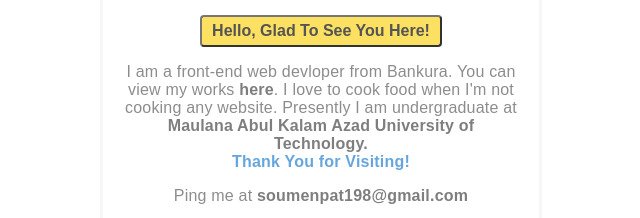
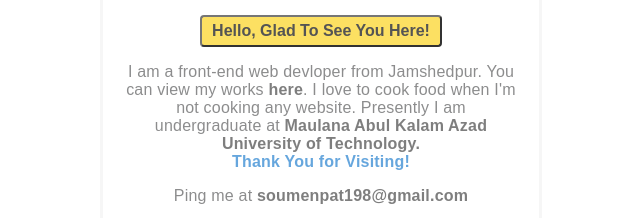
Before and after one commit to soumen198/My-Projects, a plain HTML site: page Portfolio/index.html in a window 1280 px wide. Shown: the part 288-506 px from the top of the page, without its empty margins (309-949 px from the left). Drawn offline with Linux system fonts and the light colour scheme.

Commit message:
index.html

```diff
--- a/Portfolio/index.html
+++ b/Portfolio/index.html
@@ -1,5 +1,5 @@
 <html>
-    <!---  Author - Aditya krishna -->
+    <!---  Author - Soumen Patra -->
     <head>
 
     <title> Soumen Patra | Personal Website</title>
@@ -24,7 +24,7 @@
             </a>
             <h3><span>Soumen Patra</span></h3>
             <button class="btn btn-lg btn-yellow">Hello, Glad to see you here!</button>
-            <p>I am a front-end web devloper from Bankura. You can view my works
+            <p>I am a front-end web devloper from Jamshedpur. You can view my works
                    <a href="https://github.com/soumen198/My-Projects">here</a>.
                     I love to cook food when I'm not cooking any website.
                      Presently I am undergraduate at
```
